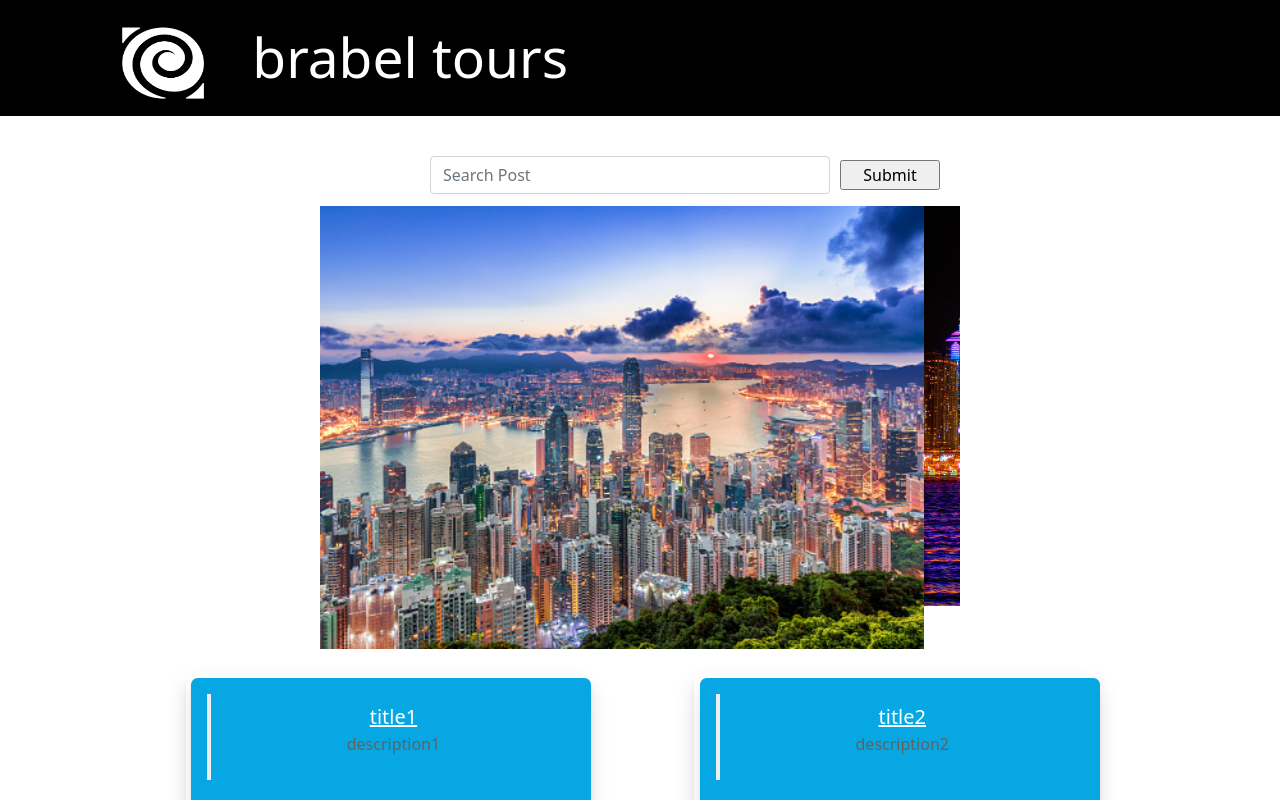
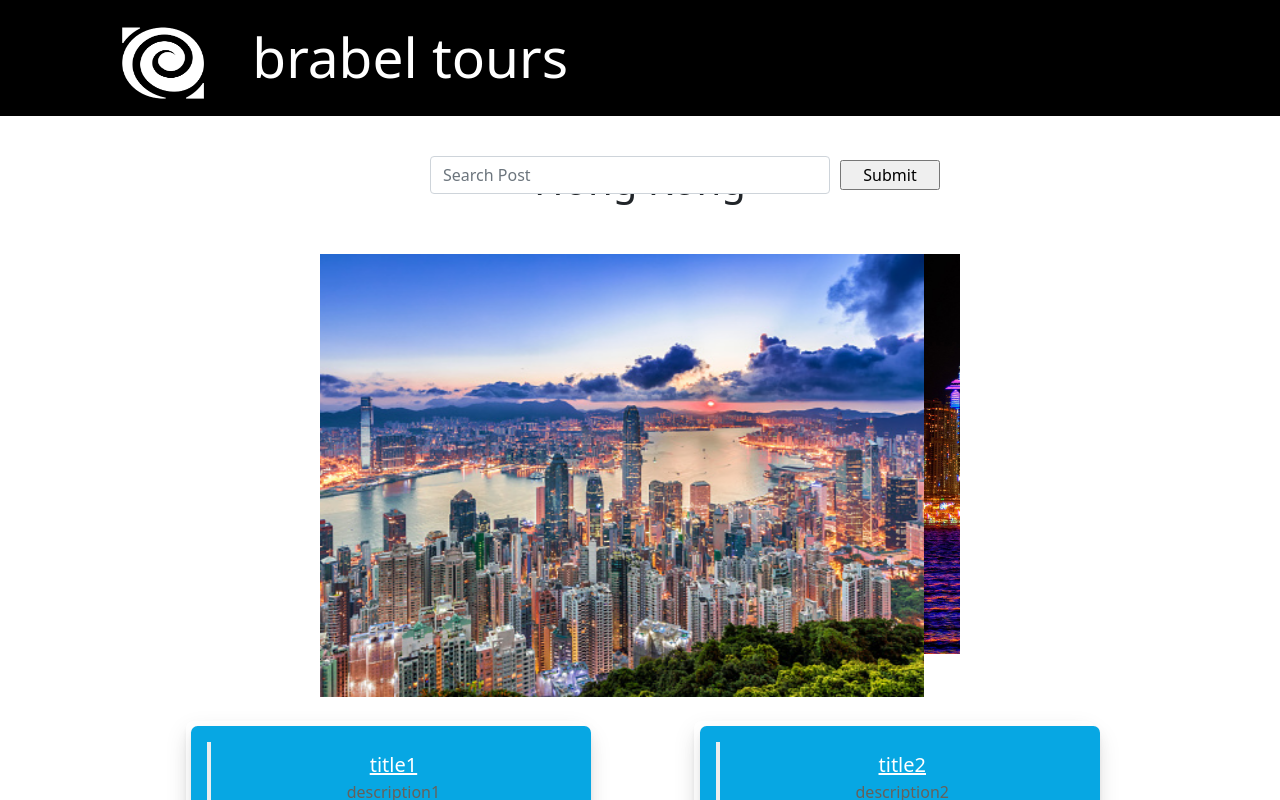
Before and after one commit to IosCaptain/Brabel-Tours, an Angular app in the folder Brabel/: page /cities/hong-kong in a window 1280 px wide. Shown: the top 800 px of the page. Built offline with nearby package versions, Linux system fonts and the light colour scheme.

Commit message:
fixed headers

```diff
--- a/Brabel/src/app/havana/havana.component.html
+++ b/Brabel/src/app/havana/havana.component.html
@@ -1,7 +1,9 @@
 <link href="https://cdn.jsdelivr.net/npm/bootstrap@5.1.3/dist/css/bootstrap.min.css" rel="stylesheet" integrity="sha384-1BmE4kWBq78iYhFldvKuhfTAU6auU8tT94WrHftjDbrCEXSU1oBoqyl2QvZ6jIW3" crossorigin="anonymous">
 
 <!--Carousel-->
+
 <app-search-bar></app-search-bar>
+<h1 class="sf">Havana</h1>
 <div id="carouselExampleControls" class="carousel slide" data-bs-ride="carousel" data-interval="1000">
   <div class="carousel-inner">
 
--- a/Brabel/src/app/hong-kong/hong-kong.component.html
+++ b/Brabel/src/app/hong-kong/hong-kong.component.html
@@ -3,6 +3,7 @@
 
 <!--Carousel-->
 <app-search-bar></app-search-bar>
+<h1 class="sf">Hong Kong</h1>
 <div id="carouselExampleControls" class="carousel slide" data-bs-ride="carousel" data-interval="1000">
   <div class="carousel-inner">
 
```
